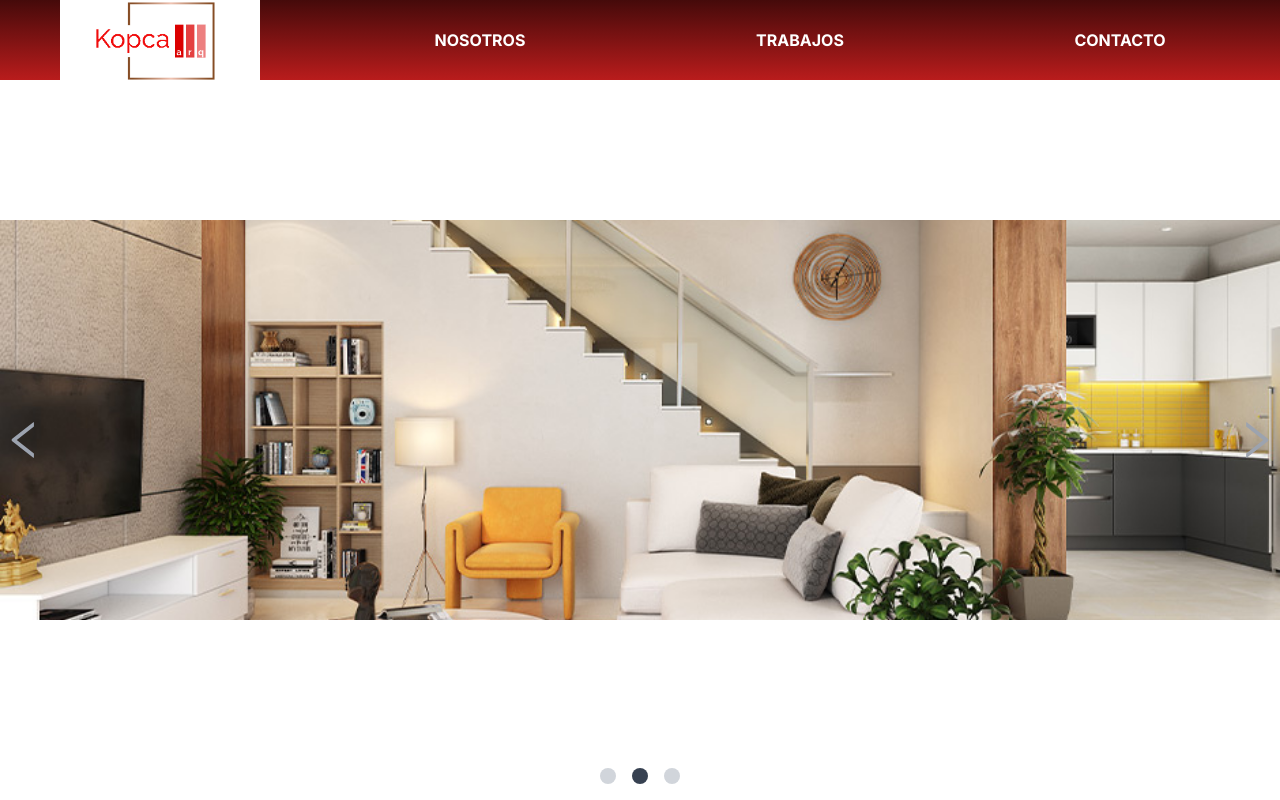
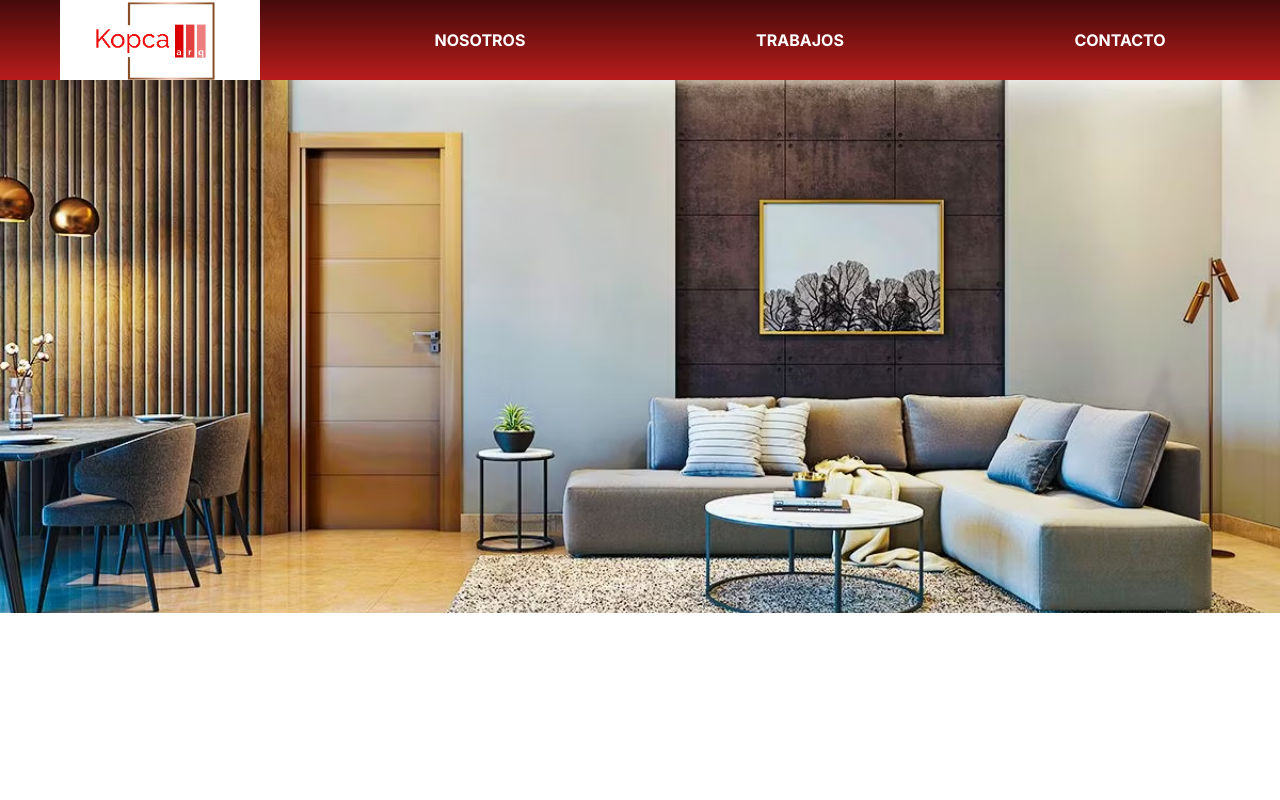
Before and after one commit to matikopca/kopcarq, a Next.js app: page /kopcarq in a window 1280 px wide. Built offline with nearby package versions, Linux system fonts and the light colour scheme.

Commit message:
carousel done css improved
Signed-off-by: Mati Kopca <86090600+matikopca@users.noreply.github.com>

```diff
--- a/src/app/globals.css
+++ b/src/app/globals.css
@@ -21,25 +21,29 @@ body {
     flex-direction: 'column';
     justify-content: 'center';
     align-items: 'center';
-    min-height: 100vh;
-    min-width: 100vh;
+    /* min-height: 100vh;
+    min-width: 100vh; */
     background-color: white;
 }
 
-/* .header {
-  user-select: none;
-  position: fixed;
-  top: 0;
-  left: 0;  Start with the sidebar hidden to the left
-  height: 5%;
-  min-width: 100%;  Adjust the width as needed
-  background-color: rgb(163, 4, 4); /* Background color for the sidebar
-  box-shadow: 0px 10px 5px   rgba(0, 0, 0, 1);
-  color: #fff; /* Text color for the sidebar /
-  padding: 10px;
-  /* transition: left 0.3s ease; Add smooth sliding animation to the left /
-  display: inline-flex;
-  justify-content: space-around;
-  align-items: center;
-  font-weight: bold;
-} */
+@keyframes slideInAnimation {
+  from {
+    transform: translateX(100%);
+    opacity: 0.7;
+  }
+  to {
+    transform: translateX(0);
+    opacity: 1;
+  }
+}
+
+@keyframes slideOutAnimation {
+  from {
+    transform: translateX(0);
+    opacity: 1;
+  }
+  to {
+    transform: translateX(-100%);
+    opacity: 0.3;
+  }
+}
--- a/src/app/kopcarq/carousel.tsx
+++ b/src/app/kopcarq/carousel.tsx
@@ -1,72 +1,47 @@
+// Carousel.jsx
 'use client'
-import Image from "next/image";
-import { useState, useEffect } from "react";
-import { AiOutlineLeft, AiOutlineRight } from "react-icons/ai";
+import Image from 'next/image';
+import React, { useState, useEffect } from 'react';
 
-export default function Carousel({ images }) {
+
+const images = [
+    '/int1.png',
+    '/int2.png',
+    '/kopcarqlogo.png',
+];
+
+const Carousel = () => {
     const [currentSlide, setCurrentSlide] = useState(0);
 
-    const handleNextSlide = () => {
-        let newSlide = currentSlide === images.length - 1 ? 0 : currentSlide + 1;
-        setCurrentSlide(newSlide);
-    };
-
-    const handlePrevSlide = () => {
-        let newSlide = currentSlide === 0 ? images.length - 1 : currentSlide - 1;
-        setCurrentSlide(newSlide);
-    };
-
     useEffect(() => {
-        // Auto-slide every 5 seconds (adjust the interval as needed)
         const interval = setInterval(() => {
-            handleNextSlide();
-        }, 5000);
+            setCurrentSlide((prevSlide) => (prevSlide === images.length - 1 ? 0 : prevSlide + 1));
+        }, 10000); // Change the interval as needed (5000ms = 5 seconds)
 
         return () => clearInterval(interval);
-    }, [currentSlide]);
+    }, []);
 
     return (
-        <div className="flex flex-col relative w-screen h-screen">
-
-            <AiOutlineLeft
-                onClick={handlePrevSlide}
-                className="absolute left-0 m-auto text-5xl inset-y-1/2 cursor-pointer text-gray-400 z-20"
-            />
-
-            <div className="w-full h-[50vh] flex overflow-hidden relative m-auto">
-                {images.map((image, index) => (
-                    <div key={index} className={`w-full h-full ${index === currentSlide ? '' : 'hidden'}`}>
-                        <Image
-                            src={image.src}
-                            alt="image"
-                            layout="fill"
-                            objectFit="cover"
-                            className="animate-fadeIn transition-all duration-75"
-                        />
-                    </div>
-                ))}
-            </div>
-
-            <AiOutlineRight
-                onClick={handleNextSlide}
-                className="absolute right-0 m-auto text-5xl inset-y-1/2 cursor-pointer text-gray-400 z-20"
-            />
-
-            <div className="relative flex justify-center p-2">
-                {images.map((_, index) => (
-                    <div
-                        className={
-                            index === currentSlide
-                                ? "h-4 w-4 bg-gray-700 rounded-full mx-2 mb-2 cursor-pointer"
-                                : "h-4 w-4 bg-gray-300 rounded-full mx-2 mb-2 cursor-pointer"
-                        }
-                        key={index}
-                        onClick={() => {
-                            setCurrentSlide(index);
-                        }}
+        <div className="relative w-screen h-4/6 overflow-hidden">
+            {images.map((image, index) => (
+                <div
+                    key={index}
+                    className={`w-full h-full absolute transition-transform ${index === currentSlide ? 'transform translate-x-0 opacity-100' : 'transform translate-x-full opacity-0 pointer-events-none'
+                        }`}
+                    style={{ animation: index === currentSlide ? 'slideInAnimation 4s ease-in-out' : 'slideOutAnimation 5s ease-in-out' }}
+                >
+                    <Image
+                        src={image}
+                        alt={`image-${index}`}
+                        className="w-full h-full object-cover"
+                        layout='cover'
+                        width={3000}
+                        height={3000}
                     />
-                ))}
-            </div>
+                </div>
+            ))}
         </div>
     );
-}
+};
+
+export default Carousel;
--- a/src/app/kopcarq/page.tsx
+++ b/src/app/kopcarq/page.tsx
@@ -1,6 +1,7 @@
 import React from 'react';
 import Carousel from './carousel';
 import { DiVim } from 'react-icons/di';
+import Carousel2 from '../test/page';
 
 export default function Home() {
     let slides = [
@@ -11,7 +12,9 @@ export default function Home() {
 
     return (
         <>
-            <Carousel images={slides} />
+            {/* <Carousel2 /> */}
+            <Carousel />
+
         </>
     );
 }
--- a/src/app/navbar.tsx
+++ b/src/app/navbar.tsx
@@ -2,7 +2,7 @@ import Image from "next/image"
 
 export default function Navbar() {
     return (
-        <div className="grid grid-cols-4 h-20 w-full bg-gradient-to-b from-red-950 bg-red-700 text-white sticky">
+        <div className="grid grid-cols-4 h-20 w-full bg-gradient-to-b from-red-950 bg-red-700 text-white sticky overflow-hidden">
             <div className="col-span-1 flex items-center justify-center overflow-hidden">
                 <div>
                     <Image src="/kopcarqlogo.png" alt="Kopcarq Logo" width={200} height={200} className="max-h-full max-w-full" />
--- a/src/app/test/page.tsx
+++ b/src/app/test/page.tsx
@@ -1,11 +1,45 @@
-import React from "react";
+// Carousel.jsx
+'use client'
+import Image from 'next/image';
+import React, { useState, useEffect } from 'react';
 
-export default function asd() {
+
+const images = [
+    '/int1.png',
+    '/int2.png',
+    '/kopcarqlogo.png',
+];
+
+const Carousel = () => {
+    const [currentSlide, setCurrentSlide] = useState(0);
+
+    useEffect(() => {
+        const interval = setInterval(() => {
+            setCurrentSlide((prevSlide) => (prevSlide === images.length - 1 ? 0 : prevSlide + 1));
+        }, 5000); // Change the interval as needed (5000ms = 5 seconds)
+
+        return () => clearInterval(interval);
+    }, []);
 
     return (
-        <>
-            <div className="w-screen h-1/2 border-4"></div>
-            <div className="w-screen h-1/2 border-4"></div>
-        </>
-    )
-}
+        <div className="relative w-screen h-4/6 overflow-hidden">
+            {images.map((image, index) => (
+                <div
+                    key={index}
+                    className={`w-full h-full absolute transition-transform ${index === currentSlide ? 'transform translate-x-0 opacity-100' : 'transform translate-x-full opacity-0 pointer-events-none'
+                        }`}
+                    style={{ animation: index === currentSlide ? 'slideInAnimation 1s ease-in-out' : 'slideOutAnimation 1s ease-in-out' }}
+                >
+                    <Image
+                        src={image}
+                        alt={`image-${index}`}
+                        className="w-full h-full object-cover"
+                        layout='fill'
+                    />
+                </div>
+            ))}
+        </div>
+    );
+};
+
+export default Carousel;
```
